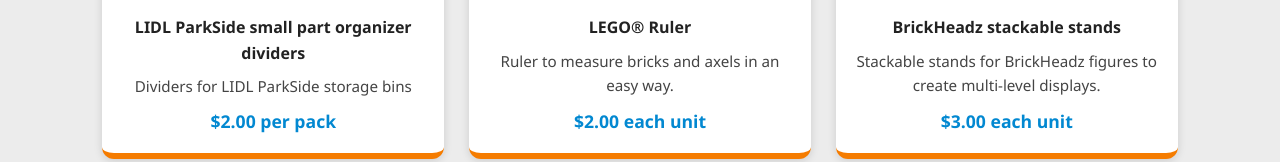
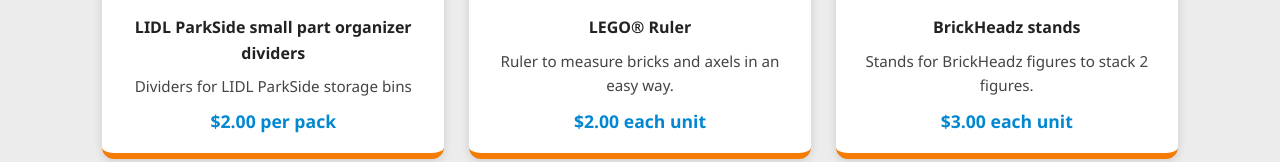
Before and after one commit to ganorabricks-affilho/Store, a website: page docs/3dprints.html in a window 1280 px wide. Shown: the part 830-992 px from the top of the page. Drawn offline with Linux system fonts and the light colour scheme.

Commit message:
Update BrickHeadz product title and description for clarity

```diff
--- a/docs/3dprints.html
+++ b/docs/3dprints.html
@@ -95,8 +95,8 @@ const productsCards = [
     {
         id: 'brickheadz-stands',
         image: 'assets/3d-prints/coming-soon-hanging-sign.webp',
-        title: 'BrickHeadz stackable stands',
-        description: 'Stackable stands for BrickHeadz figures to create multi-level displays.',
+        title: 'BrickHeadz stands',
+        description: 'Stands for BrickHeadz figures to stack 2 figures.',
         price: '',
         imageWidth: '120px'
     }
```
